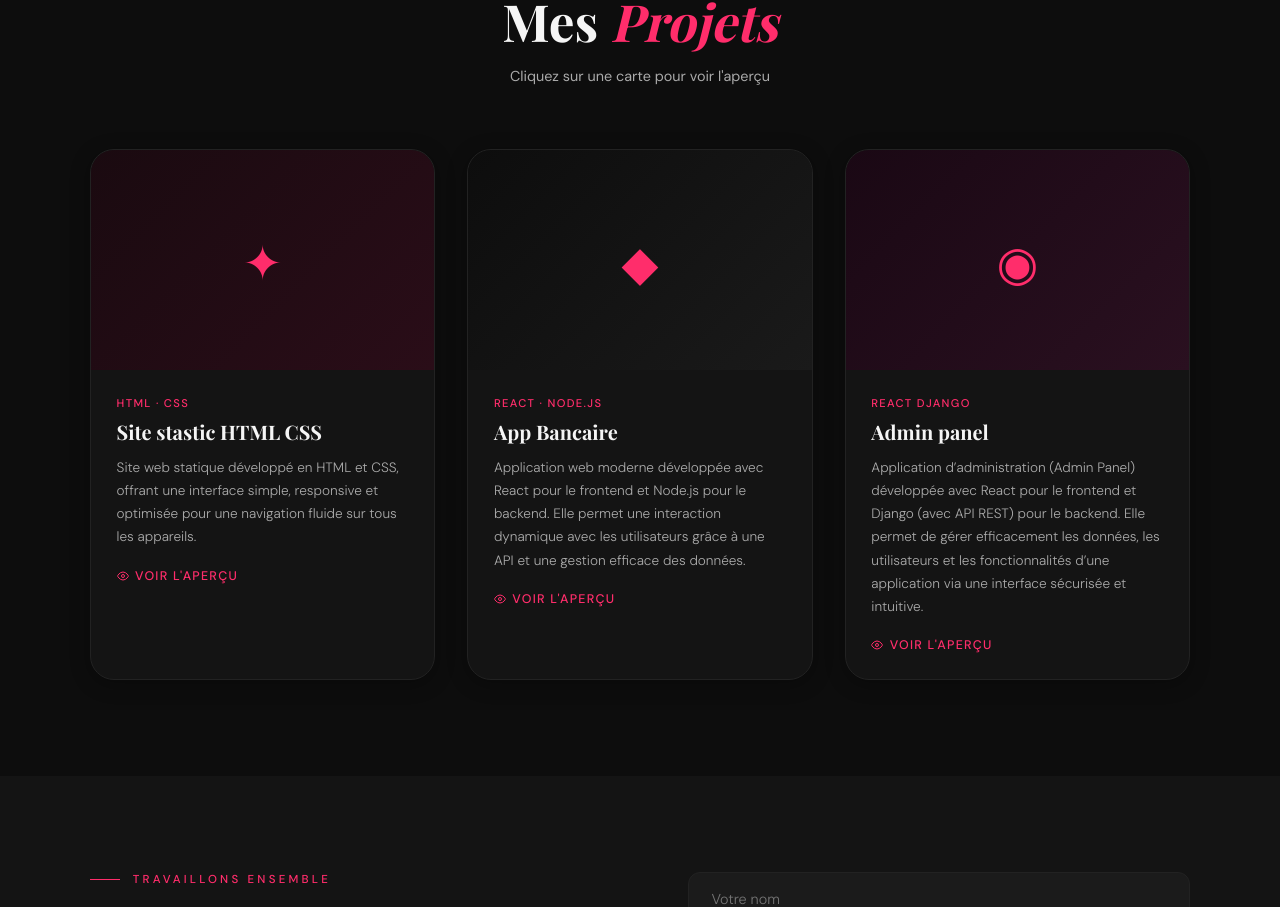
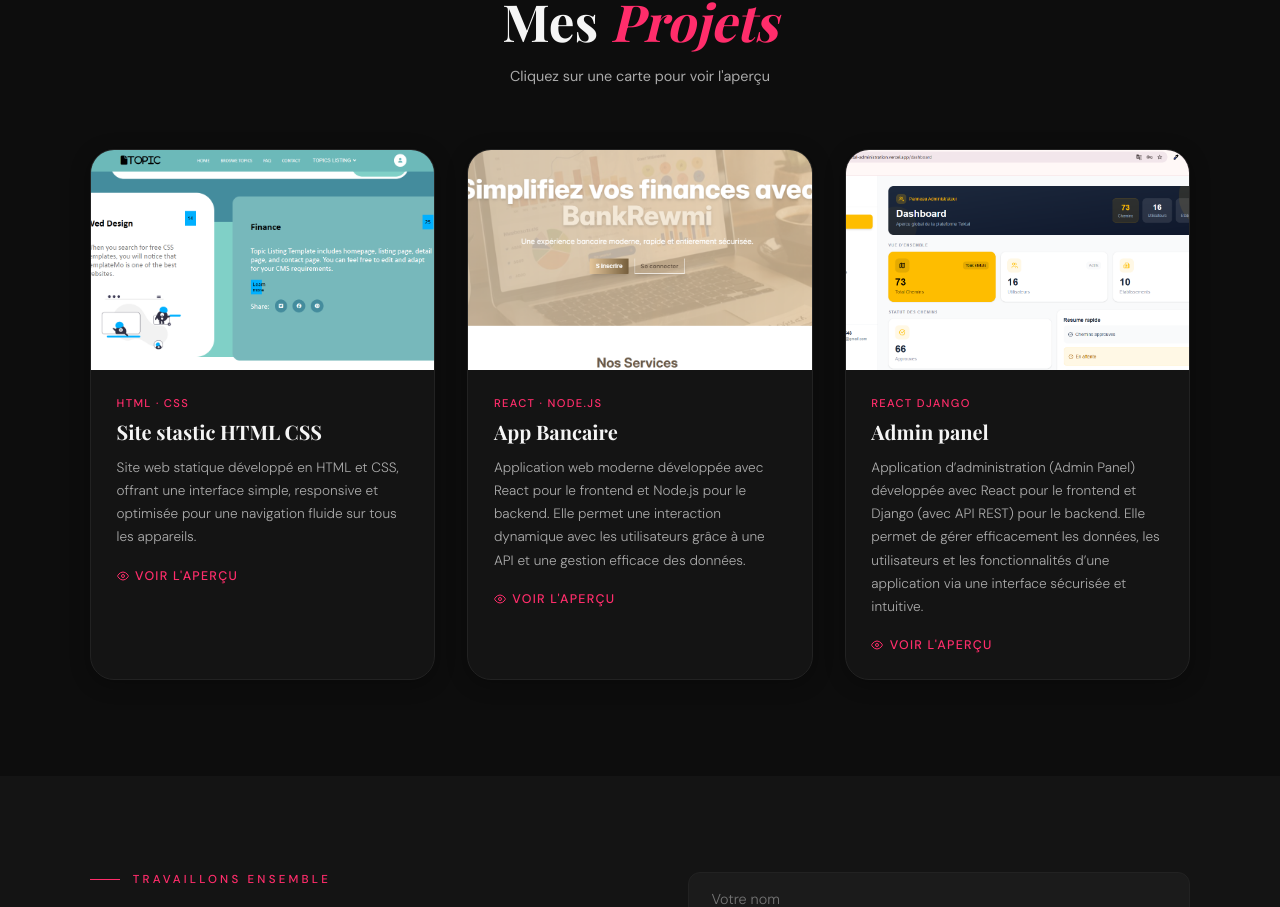
Before and after one commit to nogaye78/Nogaye-Portfolio, a React (Vite) app: page / in a window 1280 px wide. Shown: the part 1688-2595 px from the top of the page. Built offline with nearby package versions, Linux system fonts and the light colour scheme; a web font is replaced by a local one.

Commit message:
email aouter avec sucess

```diff
--- a/src/components/Portfolio.jsx
+++ b/src/components/Portfolio.jsx
@@ -6,7 +6,7 @@ const projects = [
     title: "Site stastic HTML CSS",
     tag: "HTML · CSS",
     desc: "Site web statique développé en HTML et CSS, offrant une interface simple, responsive et optimisée pour une navigation fluide sur tous les appareils.",
-    icon: "✦",
+    img: "/image.png",
     bg: "linear-gradient(135deg, #1a0a10 0%, #2a0d18 100%)",
     link: "https://poetic-naiad-b89246.netlify.app/",
     preview: "/image.png",
@@ -16,7 +16,7 @@ const projects = [
     title: "App Bancaire",
     tag: "React · Node.js",
     desc: "Application web moderne développée avec React pour le frontend et Node.js pour le backend. Elle permet une interaction dynamique avec les utilisateurs grâce à une API et une gestion efficace des données.",
-    icon: "◆",
+    img: "/img2.png",
     bg: "linear-gradient(135deg, #0d0d0d 0%, #1a1a1a 100%)",
     link: "https://tache-21-frontt.vercel.app/",
     preview: "/img2.png",
@@ -26,7 +26,7 @@ const projects = [
     title: "Admin panel",
     tag: "React Django",
     desc: "Application d’administration (Admin Panel) développée avec React pour le frontend et Django (avec API REST) pour le backend. Elle permet de gérer efficacement les données, les utilisateurs et les fonctionnalités d’une application via une interface sécurisée et intuitive.",
-    icon: "◉",
+    img: "/image copy.png",
     bg: "linear-gradient(135deg, #1a0814 0%, #2a1020 100%)",
     link: "https://tektal-administration.vercel.app/chemins",
     preview: "/image copy.png",
@@ -105,7 +105,7 @@ function ProjectCard({ proj, dark, onPreview }) {
     >
       {/* Thumbnail */}
       <div style={{ width: "100%", height: 220, background: proj.bg, display: "flex", alignItems: "center", justifyContent: "center", fontFamily: "'Playfair Display', serif", fontSize: "3rem", color: "#FF2D6B", transform: hovered ? "scale(1.05)" : "scale(1)", transition: "transform 0.6s ease", position: "relative", overflow: "hidden" }}>
-        {proj.icon}
+      <img src={proj.img} alt={proj.title} style={{ width: "100%", height: "100%", objectFit: "cover" }} />
         {/* Hover overlay */}
         <div style={{ position: "absolute", inset: 0, background: "rgba(255,45,107,0.15)", display: "flex", alignItems: "center", justifyContent: "center", opacity: hovered ? 1 : 0, transition: "opacity 0.3s" }}>
           <div style={{ background: "rgba(0,0,0,0.7)", color: "white", padding: "0.6rem 1.4rem", borderRadius: 100, fontSize: "0.78rem", letterSpacing: "0.1em", textTransform: "uppercase", fontWeight: 500, display: "flex", alignItems: "center", gap: "0.5rem" }}>
```
